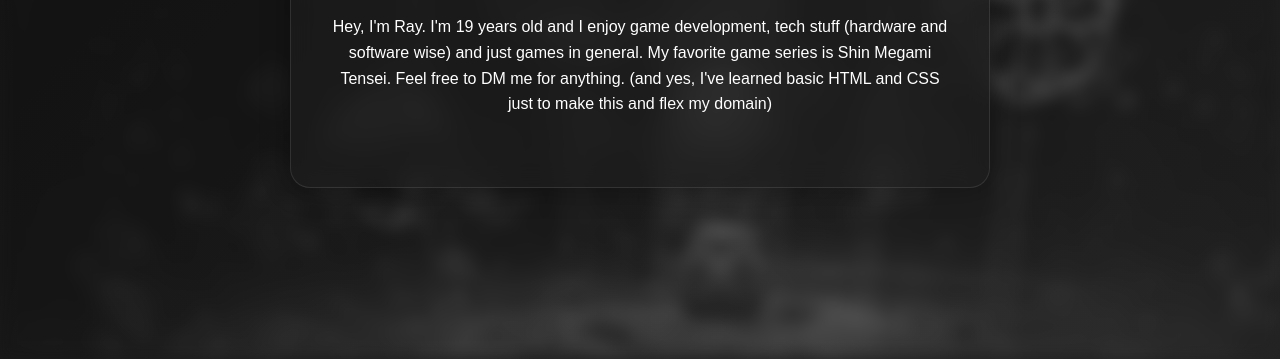
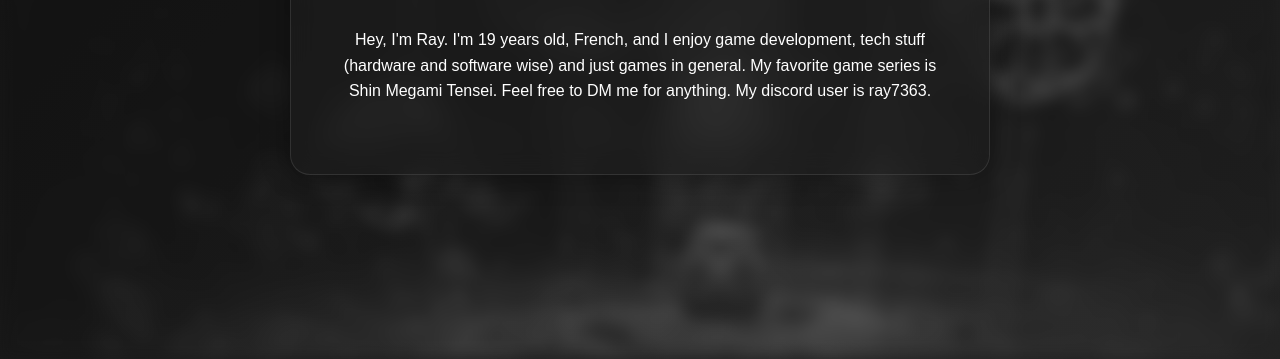
Before and after one commit to ray7363/Intro-webpage, a plain HTML site: page index.html in a window 1280 px wide. Shown: the part 441-800 px from the top of the page. Drawn offline with Linux system fonts and the light colour scheme.

Commit message:
ACTUALLY fixed background (hopefully)

```diff
--- a/index.html
+++ b/index.html
@@ -18,7 +18,7 @@
     position: fixed;
     inset: 0;
 
-    background-image: url("https://raw.githubusercontent.com/ray7363/Intro-webpage/refs/heads/main/background.png");
+    background-image: url("./background.png");
 
     background-size: cover;
     background-position: center;
@@ -128,7 +128,7 @@
 <div class="card">
 
 <div class="avatar">
-    <img src="https://raw.githubusercontent.com/ray7363/Intro-webpage/refs/heads/main/images.jpeg">
+    <img src="./images.jpeg">
 </div>
 
 <h1>Ray</h1>
@@ -138,9 +138,9 @@
 </p>
 
 <p class="about">
-Hey, I'm Ray. I'm 19 years old and I enjoy game development, tech stuff (hardware and software wise)
-and just games in general. My favorite game series is Shin Megami Tensei. Feel free to DM me for anything.
-(and yes, I've learned basic HTML and CSS just to make this and flex my domain)
+Hey, I'm Ray. I'm 19 years old, French, and I enjoy game development, tech stuff (hardware and software wise)
+and just games in general. My favorite game series is Shin Megami Tensei. Feel free to DM me for anything. My discord user is ray7363.
+
 </p>
 
 </div>
```
